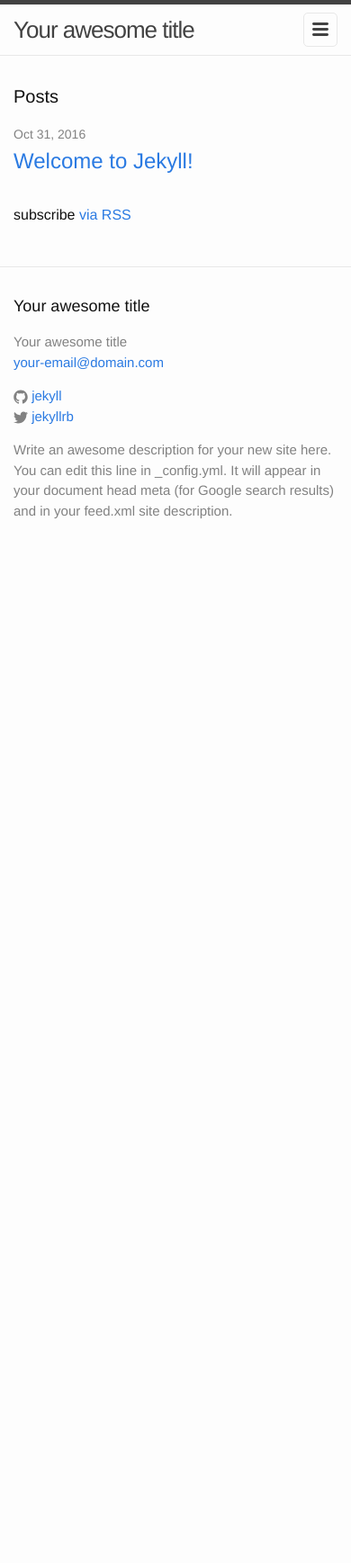
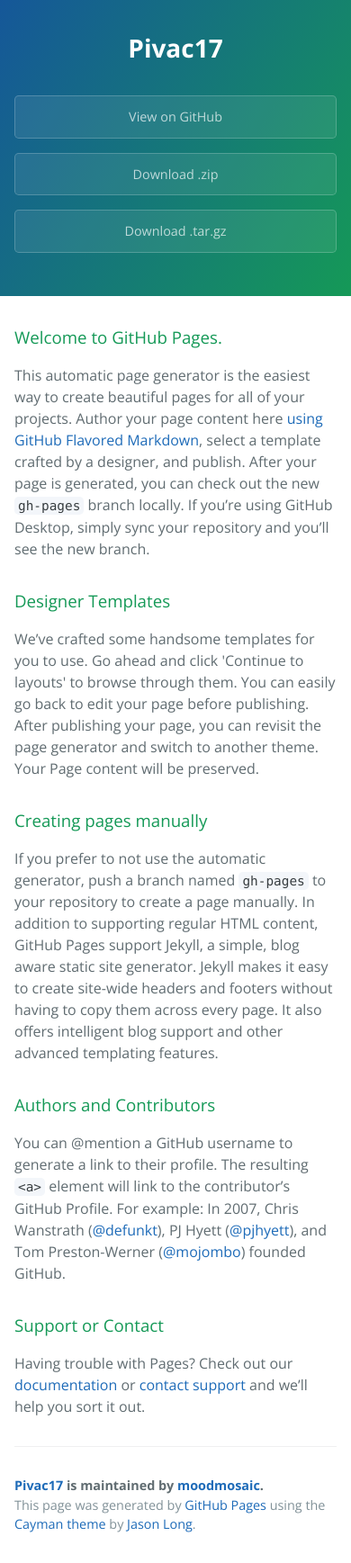
Before and after one commit to moodmosaic/pivac17, a Jekyll site: the page index.html, which Jekyll copies as it is, in a window 390 px wide. Shown: the whole page at 90% size. Built offline with Jekyll 4.4.1, drawn with Linux system fonts in a browser that asks for light colours; before the commit the page ends 900 px from its top, so only the background shows below that.

Commit message:
Create master branch via GitHub

```diff
--- a/index.html
+++ b/index.html
@@ -1,23 +1,57 @@
----
-layout: default
----
+<!DOCTYPE html>
+<html lang="en-us">
+  <head>
+    <meta charset="UTF-8">
+    <title>Pivac17 by moodmosaic</title>
+    <meta name="viewport" content="width=device-width, initial-scale=1">
+    <link rel="stylesheet" type="text/css" href="stylesheets/normalize.css" media="screen">
+    <link href='https://fonts.googleapis.com/css?family=Open+Sans:400,700' rel='stylesheet' type='text/css'>
+    <link rel="stylesheet" type="text/css" href="stylesheets/stylesheet.css" media="screen">
+    <link rel="stylesheet" type="text/css" href="stylesheets/github-light.css" media="screen">
+  </head>
+  <body>
+    <section class="page-header">
+      <h1 class="project-name">Pivac17</h1>
+      <h2 class="project-tagline"></h2>
+      <a href="https://github.com/moodmosaic/pivac17" class="btn">View on GitHub</a>
+      <a href="https://github.com/moodmosaic/pivac17/zipball/master" class="btn">Download .zip</a>
+      <a href="https://github.com/moodmosaic/pivac17/tarball/master" class="btn">Download .tar.gz</a>
+    </section>
 
-<div class="home">
+    <section class="main-content">
+      <h3>
+<a id="welcome-to-github-pages" class="anchor" href="#welcome-to-github-pages" aria-hidden="true"><span aria-hidden="true" class="octicon octicon-link"></span></a>Welcome to GitHub Pages.</h3>
 
-  <h1 class="page-heading">Posts</h1>
+<p>This automatic page generator is the easiest way to create beautiful pages for all of your projects. Author your page content here <a href="https://guides.github.com/features/mastering-markdown/">using GitHub Flavored Markdown</a>, select a template crafted by a designer, and publish. After your page is generated, you can check out the new <code>gh-pages</code> branch locally. If you’re using GitHub Desktop, simply sync your repository and you’ll see the new branch.</p>
 
-  <ul class="post-list">
-    {% for post in site.posts %}
-      <li>
-        <span class="post-meta">{{ post.date | date: "%b %-d, %Y" }}</span>
+<h3>
+<a id="designer-templates" class="anchor" href="#designer-templates" aria-hidden="true"><span aria-hidden="true" class="octicon octicon-link"></span></a>Designer Templates</h3>
 
-        <h2>
-          <a class="post-link" href="{{ post.url | prepend: site.baseurl }}">{{ post.title }}</a>
-        </h2>
-      </li>
-    {% endfor %}
-  </ul>
+<p>We’ve crafted some handsome templates for you to use. Go ahead and click 'Continue to layouts' to browse through them. You can easily go back to edit your page before publishing. After publishing your page, you can revisit the page generator and switch to another theme. Your Page content will be preserved.</p>
 
-  <p class="rss-subscribe">subscribe <a href="{{ "/feed.xml" | prepend: site.baseurl }}">via RSS</a></p>
+<h3>
+<a id="creating-pages-manually" class="anchor" href="#creating-pages-manually" aria-hidden="true"><span aria-hidden="true" class="octicon octicon-link"></span></a>Creating pages manually</h3>
 
-</div>
+<p>If you prefer to not use the automatic generator, push a branch named <code>gh-pages</code> to your repository to create a page manually. In addition to supporting regular HTML content, GitHub Pages support Jekyll, a simple, blog aware static site generator. Jekyll makes it easy to create site-wide headers and footers without having to copy them across every page. It also offers intelligent blog support and other advanced templating features.</p>
+
+<h3>
+<a id="authors-and-contributors" class="anchor" href="#authors-and-contributors" aria-hidden="true"><span aria-hidden="true" class="octicon octicon-link"></span></a>Authors and Contributors</h3>
+
+<p>You can @mention a GitHub username to generate a link to their profile. The resulting <code>&lt;a&gt;</code> element will link to the contributor’s GitHub Profile. For example: In 2007, Chris Wanstrath (<a href="https://github.com/defunkt" class="user-mention">@defunkt</a>), PJ Hyett (<a href="https://github.com/pjhyett" class="user-mention">@pjhyett</a>), and Tom Preston-Werner (<a href="https://github.com/mojombo" class="user-mention">@mojombo</a>) founded GitHub.</p>
+
+<h3>
+<a id="support-or-contact" class="anchor" href="#support-or-contact" aria-hidden="true"><span aria-hidden="true" class="octicon octicon-link"></span></a>Support or Contact</h3>
+
+<p>Having trouble with Pages? Check out our <a href="https://help.github.com/pages">documentation</a> or <a href="https://github.com/contact">contact support</a> and we’ll help you sort it out.</p>
+
+      <footer class="site-footer">
+        <span class="site-footer-owner"><a href="https://github.com/moodmosaic/pivac17">Pivac17</a> is maintained by <a href="https://github.com/moodmosaic">moodmosaic</a>.</span>
+
+        <span class="site-footer-credits">This page was generated by <a href="https://pages.github.com">GitHub Pages</a> using the <a href="https://github.com/jasonlong/cayman-theme">Cayman theme</a> by <a href="https://twitter.com/jasonlong">Jason Long</a>.</span>
+      </footer>
+
+    </section>
+
+
+  </body>
+</html>
--- /dev/null
+++ b/stylesheets/github-light.css
@@ -0,0 +1,123 @@
+/*
+The MIT License (MIT)
+
+Copyright (c) 2016 GitHub, Inc.
+
+Permission is hereby granted, free of charge, to any person obtaining a copy
+of this software and associated documentation files (the "Software"), to deal
+in the Software without restriction, including without limitation the rights
+to use, copy, modify, merge, publish, distribute, sublicense, and/or sell
+copies of the Software, and to permit persons to whom the Software is
+furnished to do so, subject to the following conditions:
+
+The above copyright notice and this permission notice shall be included in all
+copies or substantial portions of the Software.
+
+THE SOFTWARE IS PROVIDED "AS IS", WITHOUT WARRANTY OF ANY KIND, EXPRESS OR
+IMPLIED, INCLUDING BUT NOT LIMITED TO THE WARRANTIES OF MERCHANTABILITY,
+FITNESS FOR A PARTICULAR PURPOSE AND NONINFRINGEMENT. IN NO EVENT SHALL THE
+AUTHORS OR COPYRIGHT HOLDERS BE LIABLE FOR ANY CLAIM, DAMAGES OR OTHER
+LIABILITY, WHETHER IN AN ACTION OF CONTRACT, TORT OR OTHERWISE, ARISING FROM,
+OUT OF OR IN CONNECTION WITH THE SOFTWARE OR THE USE OR OTHER DEALINGS IN THE
+SOFTWARE.
+
+*/
+
+.pl-c /* comment */ {
+  color: #969896;
+}
+
+.pl-c1 /* constant, variable.other.constant, support, meta.property-name, support.constant, support.variable, meta.module-reference, markup.raw, meta.diff.header */,
+.pl-s .pl-v /* string variable */ {
+  color: #0086b3;
+}
+
+.pl-e /* entity */,
+.pl-en /* entity.name */ {
+  color: #795da3;
+}
+
+.pl-smi /* variable.parameter.function, storage.modifier.package, storage.modifier.import, storage.type.java, variable.other */,
+.pl-s .pl-s1 /* string source */ {
+  color: #333;
+}
+
+.pl-ent /* entity.name.tag */ {
+  color: #63a35c;
+}
+
+.pl-k /* keyword, storage, storage.type */ {
+  color: #a71d5d;
+}
+
+.pl-s /* string */,
+.pl-pds /* punctuation.definition.string, string.regexp.character-class */,
+.pl-s .pl-pse .pl-s1 /* string punctuation.section.embedded source */,
+.pl-sr /* string.regexp */,
+.pl-sr .pl-cce /* string.regexp constant.character.escape */,
+.pl-sr .pl-sre /* string.regexp source.ruby.embedded */,
+.pl-sr .pl-sra /* string.regexp string.regexp.arbitrary-repitition */ {
+  color: #183691;
+}
+
+.pl-v /* variable */ {
+  color: #ed6a43;
+}
+
+.pl-id /* invalid.deprecated */ {
+  color: #b52a1d;
+}
+
+.pl-ii /* invalid.illegal */ {
+  color: #f8f8f8;
+  background-color: #b52a1d;
+}
+
+.pl-sr .pl-cce /* string.regexp constant.character.escape */ {
+  font-weight: bold;
+  color: #63a35c;
+}
+
+.pl-ml /* markup.list */ {
+  color: #693a17;
+}
+
+.pl-mh /* markup.heading */,
+.pl-mh .pl-en /* markup.heading entity.name */,
+.pl-ms /* meta.separator */ {
+  font-weight: bold;
+  color: #1d3e81;
+}
+
+.pl-mq /* markup.quote */ {
+  color: #008080;
+}
+
+.pl-mi /* markup.italic */ {
+  font-style: italic;
+  color: #333;
+}
+
+.pl-mb /* markup.bold */ {
+  font-weight: bold;
+  color: #333;
+}
+
+.pl-md /* markup.deleted, meta.diff.header.from-file */ {
+  color: #bd2c00;
+  background-color: #ffecec;
+}
+
+.pl-mi1 /* markup.inserted, meta.diff.header.to-file */ {
+  color: #55a532;
+  background-color: #eaffea;
+}
+
+.pl-mdr /* meta.diff.range */ {
+  font-weight: bold;
+  color: #795da3;
+}
+
+.pl-mo /* meta.output */ {
+  color: #1d3e81;
+}
--- /dev/null
+++ b/stylesheets/stylesheet.css
@@ -0,0 +1,245 @@
+* {
+  box-sizing: border-box; }
+
+body {
+  padding: 0;
+  margin: 0;
+  font-family: "Open Sans", "Helvetica Neue", Helvetica, Arial, sans-serif;
+  font-size: 16px;
+  line-height: 1.5;
+  color: #606c71; }
+
+a {
+  color: #1e6bb8;
+  text-decoration: none; }
+  a:hover {
+    text-decoration: underline; }
+
+.btn {
+  display: inline-block;
+  margin-bottom: 1rem;
+  color: rgba(255, 255, 255, 0.7);
+  background-color: rgba(255, 255, 255, 0.08);
+  border-color: rgba(255, 255, 255, 0.2);
+  border-style: solid;
+  border-width: 1px;
+  border-radius: 0.3rem;
+  transition: color 0.2s, background-color 0.2s, border-color 0.2s; }
+  .btn + .btn {
+    margin-left: 1rem; }
+
+.btn:hover {
+  color: rgba(255, 255, 255, 0.8);
+  text-decoration: none;
+  background-color: rgba(255, 255, 255, 0.2);
+  border-color: rgba(255, 255, 255, 0.3); }
+
+@media screen and (min-width: 64em) {
+  .btn {
+    padding: 0.75rem 1rem; } }
+
+@media screen and (min-width: 42em) and (max-width: 64em) {
+  .btn {
+    padding: 0.6rem 0.9rem;
+    font-size: 0.9rem; } }
+
+@media screen and (max-width: 42em) {
+  .btn {
+    display: block;
+    width: 100%;
+    padding: 0.75rem;
+    font-size: 0.9rem; }
+    .btn + .btn {
+      margin-top: 1rem;
+      margin-left: 0; } }
+
+.page-header {
+  color: #fff;
+  text-align: center;
+  background-color: #159957;
+  background-image: linear-gradient(120deg, #155799, #159957); }
+
+@media screen and (min-width: 64em) {
+  .page-header {
+    padding: 5rem 6rem; } }
+
+@media screen and (min-width: 42em) and (max-width: 64em) {
+  .page-header {
+    padding: 3rem 4rem; } }
+
+@media screen and (max-width: 42em) {
+  .page-header {
+    padding: 2rem 1rem; } }
+
+.project-name {
+  margin-top: 0;
+  margin-bottom: 0.1rem; }
+
+@media screen and (min-width: 64em) {
+  .project-name {
+    font-size: 3.25rem; } }
+
+@media screen and (min-width: 42em) and (max-width: 64em) {
+  .project-name {
+    font-size: 2.25rem; } }
+
+@media screen and (max-width: 42em) {
+  .project-name {
+    font-size: 1.75rem; } }
+
+.project-tagline {
+  margin-bottom: 2rem;
+  font-weight: normal;
+  opacity: 0.7; }
+
+@media screen and (min-width: 64em) {
+  .project-tagline {
+    font-size: 1.25rem; } }
+
+@media screen and (min-width: 42em) and (max-width: 64em) {
+  .project-tagline {
+    font-size: 1.15rem; } }
+
+@media screen and (max-width: 42em) {
+  .project-tagline {
+    font-size: 1rem; } }
+
+.main-content :first-child {
+  margin-top: 0; }
+.main-content img {
+  max-width: 100%; }
+.main-content h1, .main-content h2, .main-content h3, .main-content h4, .main-content h5, .main-content h6 {
+  margin-top: 2rem;
+  margin-bottom: 1rem;
+  font-weight: normal;
+  color: #159957; }
+.main-content p {
+  margin-bottom: 1em; }
+.main-content code {
+  padding: 2px 4px;
+  font-family: Consolas, "Liberation Mono", Menlo, Courier, monospace;
+  font-size: 0.9rem;
+  color: #383e41;
+  background-color: #f3f6fa;
+  border-radius: 0.3rem; }
+.main-content pre {
+  padding: 0.8rem;
+  margin-top: 0;
+  margin-bottom: 1rem;
+  font: 1rem Consolas, "Liberation Mono", Menlo, Courier, monospace;
+  color: #567482;
+  word-wrap: normal;
+  background-color: #f3f6fa;
+  border: solid 1px #dce6f0;
+  border-radius: 0.3rem; }
+  .main-content pre > code {
+    padding: 0;
+    margin: 0;
+    font-size: 0.9rem;
+    color: #567482;
+    word-break: normal;
+    white-space: pre;
+    background: transparent;
+    border: 0; }
+.main-content .highlight {
+  margin-bottom: 1rem; }
+  .main-content .highlight pre {
+    margin-bottom: 0;
+    word-break: normal; }
+.main-content .highlight pre, .main-content pre {
+  padding: 0.8rem;
+  overflow: auto;
+  font-size: 0.9rem;
+  line-height: 1.45;
+  border-radius: 0.3rem; }
+.main-content pre code, .main-content pre tt {
+  display: inline;
+  max-width: initial;
+  padding: 0;
+  margin: 0;
+  overflow: initial;
+  line-height: inherit;
+  word-wrap: normal;
+  background-color: transparent;
+  border: 0; }
+  .main-content pre code:before, .main-content pre code:after, .main-content pre tt:before, .main-content pre tt:after {
+    content: normal; }
+.main-content ul, .main-content ol {
+  margin-top: 0; }
+.main-content blockquote {
+  padding: 0 1rem;
+  margin-left: 0;
+  color: #819198;
+  border-left: 0.3rem solid #dce6f0; }
+  .main-content blockquote > :first-child {
+    margin-top: 0; }
+  .main-content blockquote > :last-child {
+    margin-bottom: 0; }
+.main-content table {
+  display: block;
+  width: 100%;
+  overflow: auto;
+  word-break: normal;
+  word-break: keep-all; }
+  .main-content table th {
+    font-weight: bold; }
+  .main-content table th, .main-content table td {
+    padding: 0.5rem 1rem;
+    border: 1px solid #e9ebec; }
+.main-content dl {
+  padding: 0; }
+  .main-content dl dt {
+    padding: 0;
+    margin-top: 1rem;
+    font-size: 1rem;
+    font-weight: bold; }
+  .main-content dl dd {
+    padding: 0;
+    margin-bottom: 1rem; }
+.main-content hr {
+  height: 2px;
+  padding: 0;
+  margin: 1rem 0;
+  background-color: #eff0f1;
+  border: 0; }
+
+@media screen and (min-width: 64em) {
+  .main-content {
+    max-width: 64rem;
+    padding: 2rem 6rem;
+    margin: 0 auto;
+    font-size: 1.1rem; } }
+
+@media screen and (min-width: 42em) and (max-width: 64em) {
+  .main-content {
+    padding: 2rem 4rem;
+    font-size: 1.1rem; } }
+
+@media screen and (max-width: 42em) {
+  .main-content {
+    padding: 2rem 1rem;
+    font-size: 1rem; } }
+
+.site-footer {
+  padding-top: 2rem;
+  margin-top: 2rem;
+  border-top: solid 1px #eff0f1; }
+
+.site-footer-owner {
+  display: block;
+  font-weight: bold; }
+
+.site-footer-credits {
+  color: #819198; }
+
+@media screen and (min-width: 64em) {
+  .site-footer {
+    font-size: 1rem; } }
+
+@media screen and (min-width: 42em) and (max-width: 64em) {
+  .site-footer {
+    font-size: 1rem; } }
+
+@media screen and (max-width: 42em) {
+  .site-footer {
+    font-size: 0.9rem; } }
```
Also changed, not shown: params.json (added, +6 -0 lines), stylesheets/normalize.css (added).
